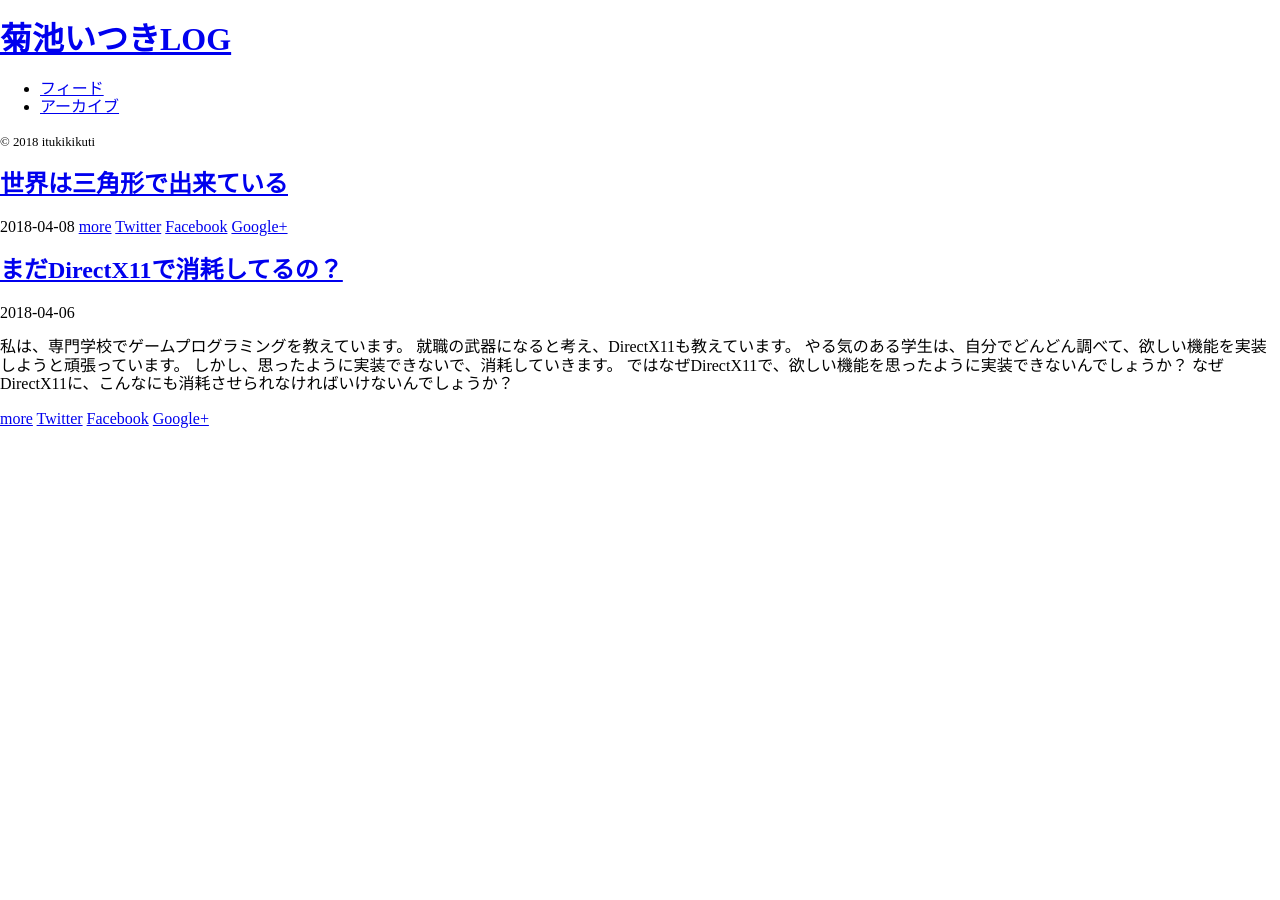
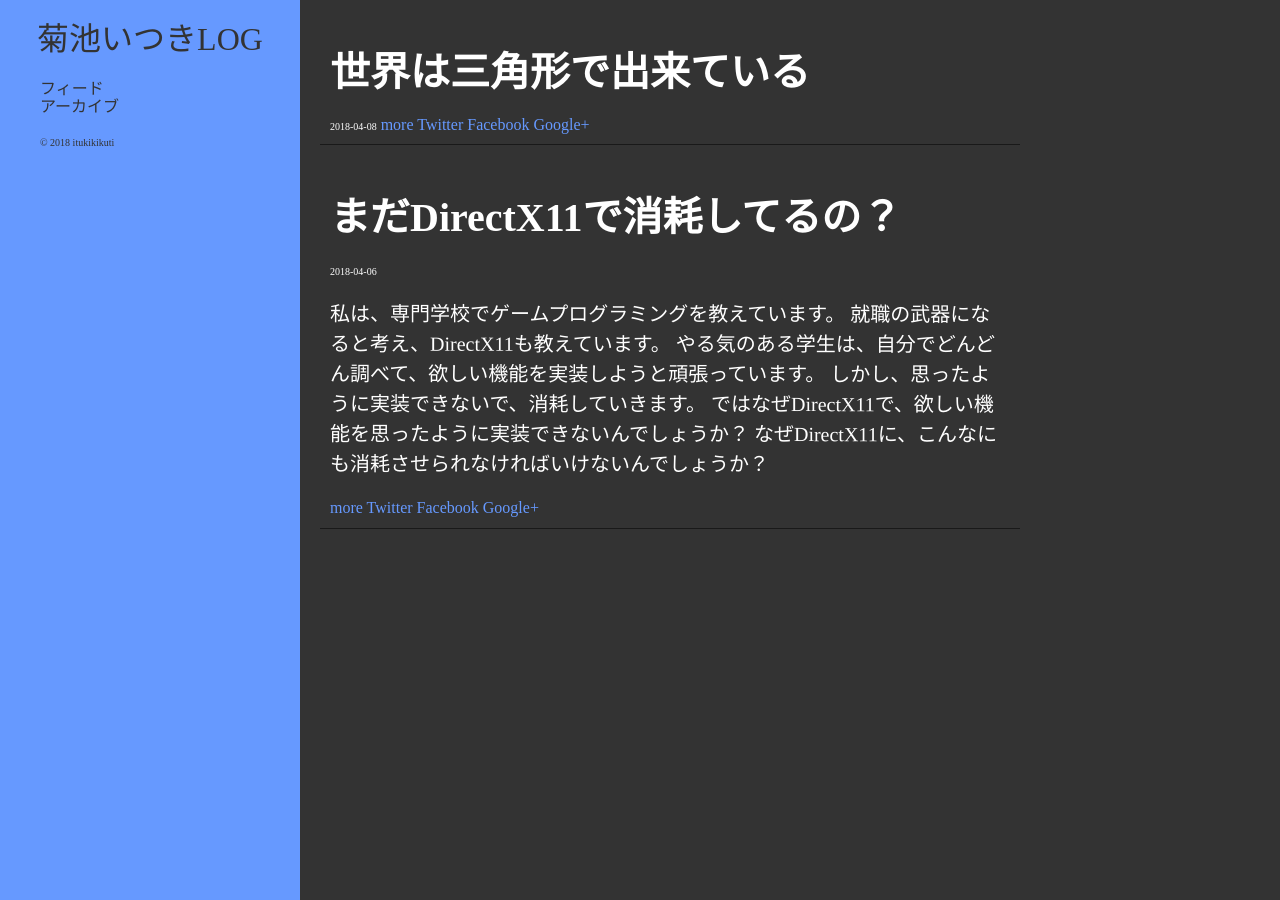
Before and after one commit to itukikikuti/windblow.net, a Jekyll site: the page built from index.html, in a window 1280 px wide. Built offline with Jekyll 4.4.1, drawn with Linux system fonts in a browser that asks for light colours; nearby versions of some CDN libraries; some web fonts are replaced; library files that are not in the unit come from our copies; the list of posts is cut into pages by our own code.

Commit message:
Update default.html

```diff
--- a/_layouts/default.html
+++ b/_layouts/default.html
@@ -8,18 +8,20 @@
 <html xmlns="http://www.w3.org/1999/xhtml" xmlns:og="http://ogp.me/ns#" lang="ja" xml:lang="ja">
     <head>
         <meta charset="UTF-8" />
+        {% if page.id %}
         <meta property="og:title" content="{{ title }}" />
         <meta property="og:description" content="{{ page.excerpt }}" />
         <meta property="og:type" content="article" />
         <meta property="og:url" content="{{ site.url }}{{ page.url }}" />
         <meta property="og:image" content="{{ site.url }}/assets/icon256.png" />
+        {% endif %}
         <meta name="theme-color" content="{{ site.color }}" />
 
         <title>{{ title }}</title>
 
-        <link rel="stylesheet" href="/css/normalize.css" />
+        <link rel="stylesheet" href="/assets/css/normalize.css" />
         <link rel="stylesheet" href="https://fonts.googleapis.com/earlyaccess/mplus1p.css" />
-        <link rel="stylesheet" href="/css/style.css" />
+        <link rel="stylesheet" href="/assets/css/style.css" />
         <link rel="alternate" type="application/atom+xml" title="フィード" href="/feed.xml" />
         <link rel="icon" href="/assets/icon256.png" />
     </head>
```
